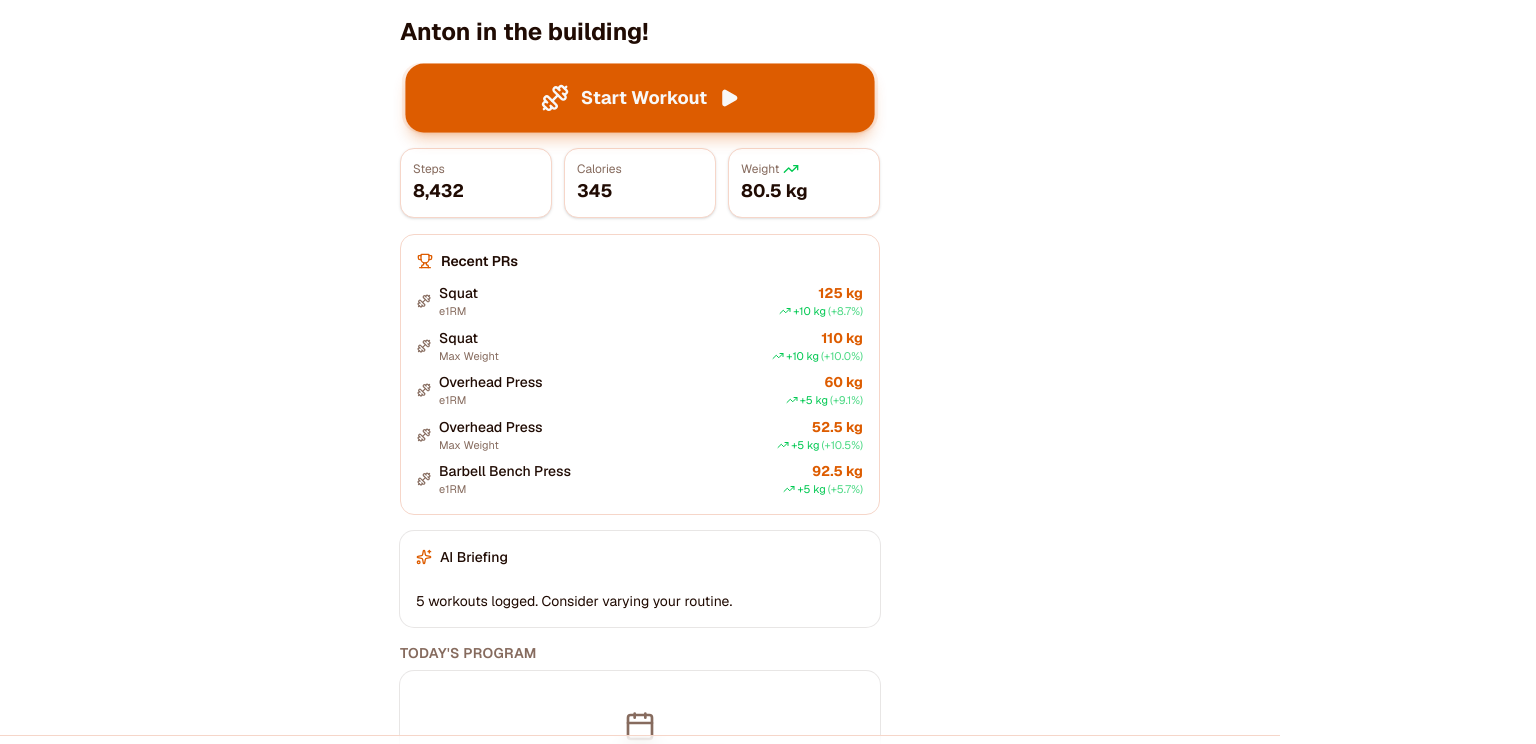
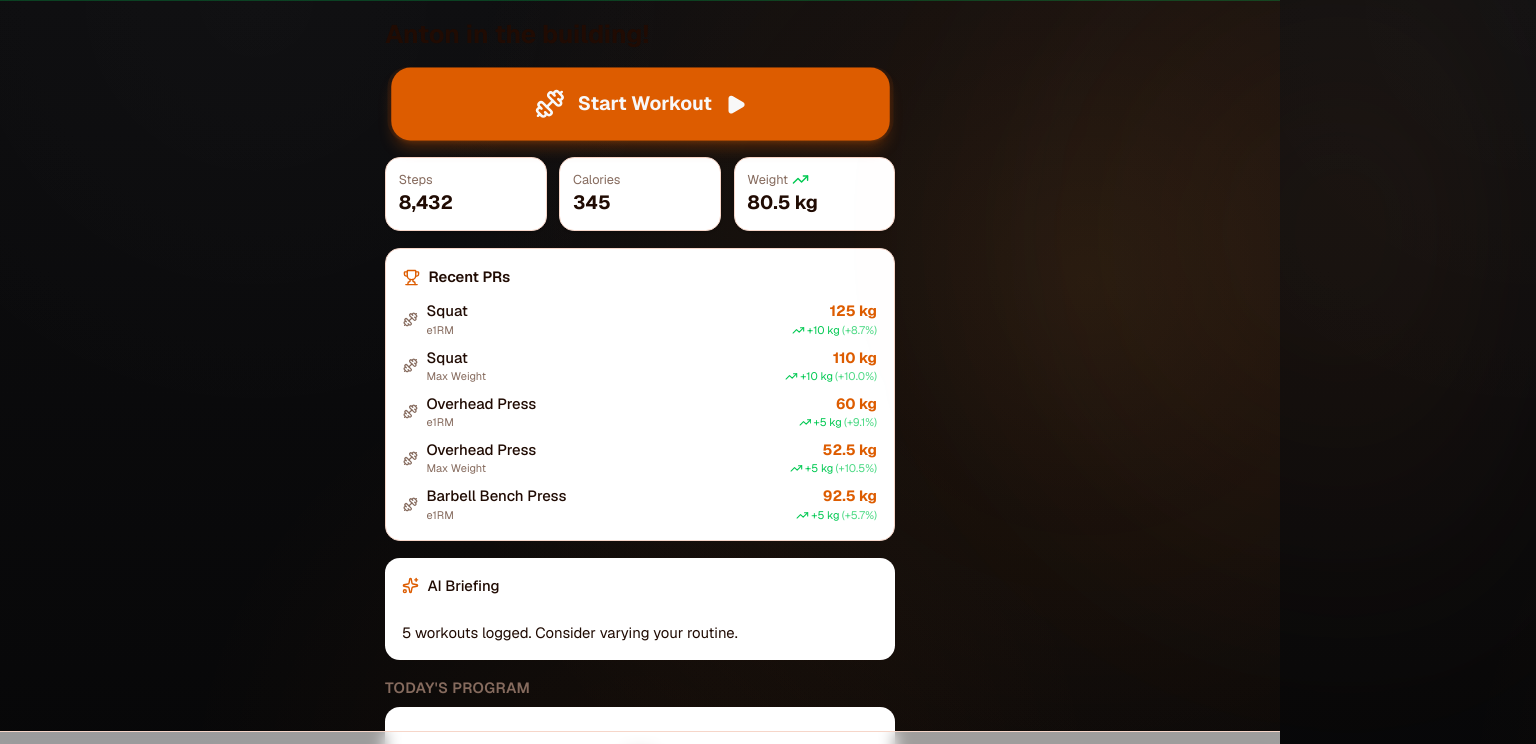
Before and after one commit to RoxVell/fit-flow, a Next.js app: page /dashboard in a window 1280 px wide. Shown: the top 744 px of the page, 1536 px wide, since content can reach past the window. Built offline with nearby package versions, Linux system fonts and the light colour scheme.

Commit message:
ui: increase base font to 17px on html

```diff
--- a/src/app/globals.css
+++ b/src/app/globals.css
@@ -128,11 +128,74 @@
   .recharts-surface {
     outline: none !important;
   }
+  html {
+    @apply font-sans;
+    font-size: 17px;
+    min-height: 100dvh;
+  }
   body {
     @apply text-foreground;
   }
-  html {
-    @apply font-sans;
-    min-height: 100dvh;
-  }
 }
+
+body {
+  background:
+  radial-gradient(
+    circle at 85% 35%,
+    rgba(255, 145, 40, 0.10) 0%,
+    rgba(255, 120, 20, 0.06) 20%,
+    transparent 55%
+  ),
+
+  radial-gradient(
+    circle at 50% 100%,
+    rgba(255, 110, 0, 0.05) 0%,
+    transparent 45%
+  ),
+
+  radial-gradient(
+    circle at 20% 0%,
+    rgba(255,255,255,0.015) 0%,
+    transparent 35%
+  ),
+
+  linear-gradient(
+    180deg,
+    #0d0d0f 0%,
+    #070708 100%
+  );
+}
+
+body::after {
+  content: "";
+  position: absolute;
+  inset: 0;
+  pointer-events: none;
+
+  opacity: 0.02;
+
+  background-image:
+    radial-gradient(
+      rgba(255,255,255,0.25) 0.8px,
+      transparent 0.8px
+    );
+
+  background-size: 5px 5px;
+}
+
+body::before {
+  content: "";
+  position: absolute;
+  inset: -20%;
+  pointer-events: none;
+
+  background:
+    radial-gradient(
+      circle at 90% 35%,
+      rgba(255, 140, 50, 0.10),
+      transparent 28%
+    );
+
+  filter: blur(90px);
+  opacity: 0.7;
+}
```
